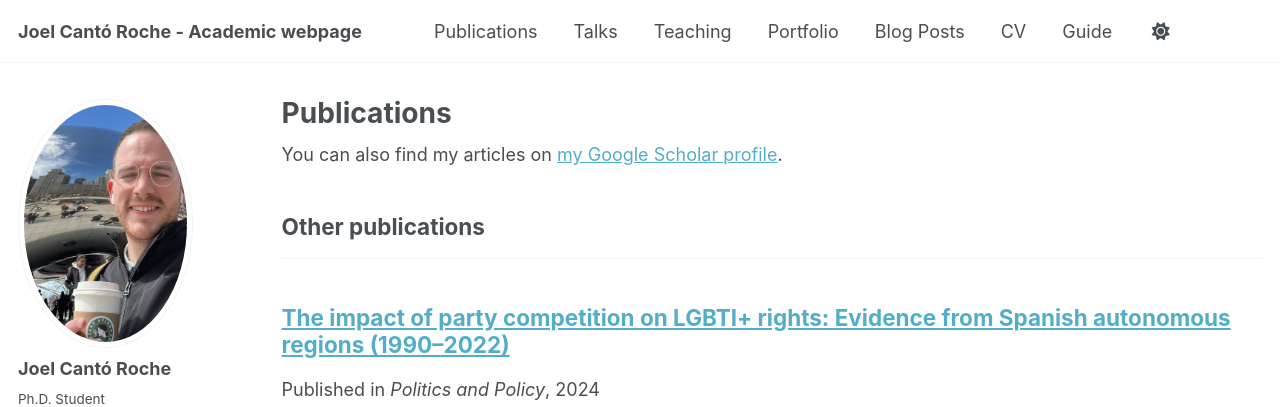
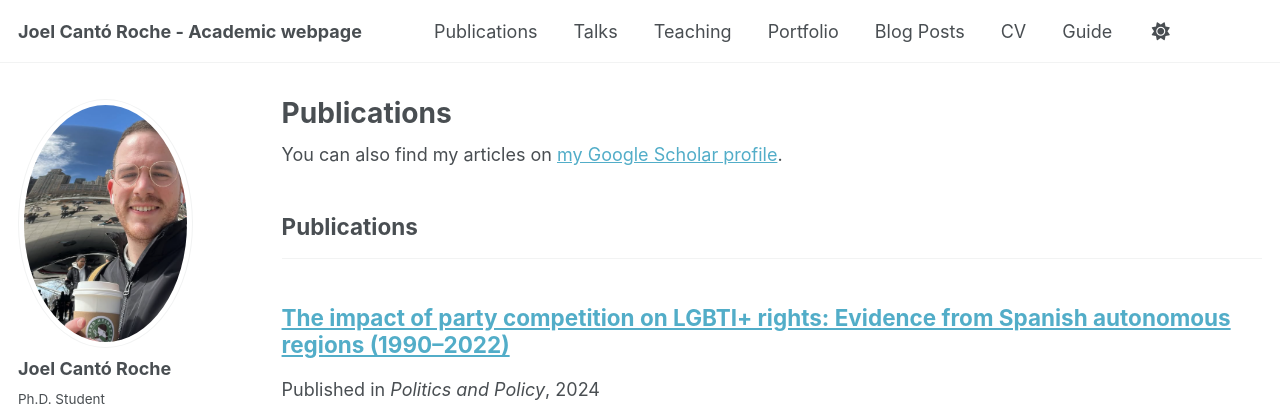
Before and after one commit to jcantoroc/jcantoroc.github.io, a Jekyll site: the page built from _pages/publications.html, in a window 1280 px wide and 900 px high. Shown: the top 407 px of the window. Built offline with Jekyll 4.4.1, drawn with Linux system fonts in a browser that asks for light colours; some web fonts are replaced.

Commit message:
Update _config.yml

```diff
--- a/_config.yml
+++ b/_config.yml
@@ -81,8 +81,7 @@ publication_category:
   books:
     title: 'Books'
   manuscripts:
-    title: 'Publications (Peer-Reviewed)'
-    title: 'Other publications'
+    title: 'Publications'
   conferences:
     title: 'Conference Papers'
 
```
